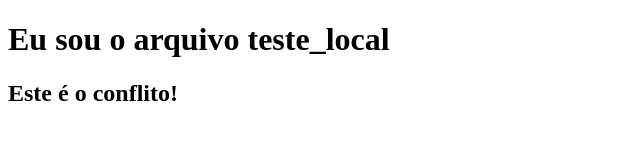
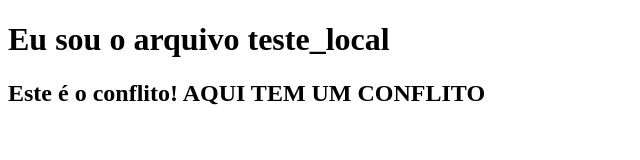
Before and after one commit to IgorThiagoLara/Teste, a plain HTML site: page index.html in a window 1280 px wide. Shown: the whole page, without its empty margins (0-640 px from the left). Drawn offline with Linux system fonts and the light colour scheme.

Commit message:
Novo conflito inserido

```diff
--- a/index.html
+++ b/index.html
@@ -8,6 +8,6 @@
 <body>
     <h1>Eu sou o arquivo teste_local</h1>
 
-    <h2>Este é o conflito!</h2>
+    <h2>Este é o conflito! AQUI TEM UM CONFLITO</h2>
 </body>
 </html>
```
